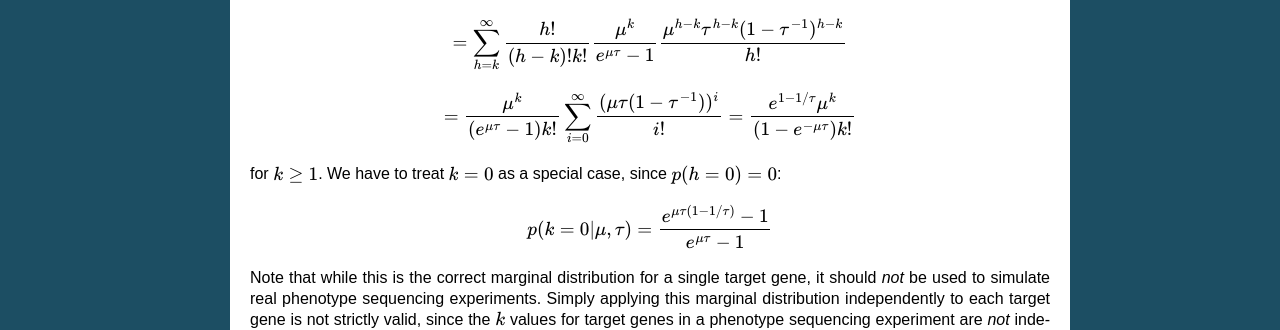
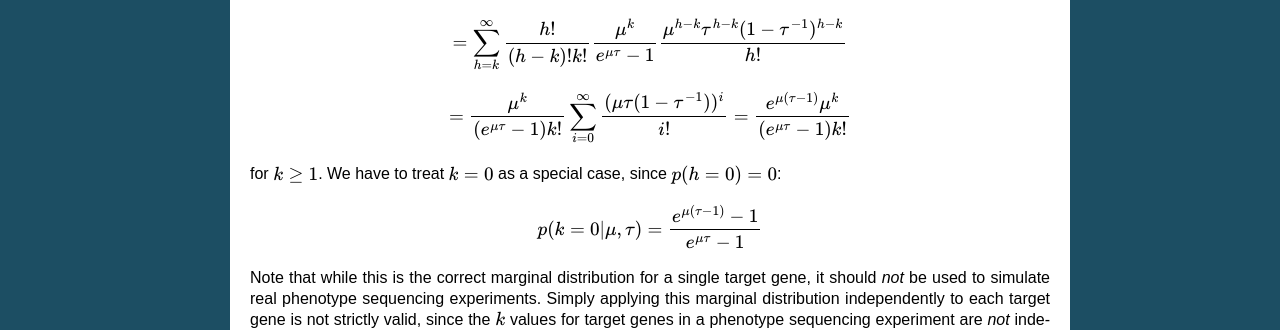
Before and after one commit to cjlee112/phenoseq, a Sphinx documentation site: the page built from doc/theory.rst, in a window 1280 px wide. Shown: the part 823-1153 px from the top of the page. Built offline with Sphinx 7.4.7, drawn with Linux system fonts in a browser that asks for light colours.

Commit message:
fixed math error in marginal distribution for k

```diff
--- a/doc/theory.rst
+++ b/doc/theory.rst
@@ -58,12 +58,12 @@ a binomial event with probability :math:`\theta=1/\tau`.
 
 .. math:: = \frac{\mu^k}{(e^{\mu\tau}-1)k!}
           \sum_{i=0}^{\infty}{\frac{(\mu\tau(1-\tau^{-1}))^i}{i!}}
-          = \frac{e^{1-1/\tau}\mu^k}{(1-e^{-\mu\tau})k!}
+          = \frac{e^{\mu(\tau-1)}\mu^k}{(e^{\mu\tau}-1)k!}
 
 for :math:`k \ge 1`.
 We have to treat :math:`k=0` as a special case, since :math:`p(h=0)=0`:
 
-.. math:: p(k=0|\mu,\tau) = \frac{e^{\mu\tau(1-1/\tau)} -1}{e^{\mu\tau}-1}
+.. math:: p(k=0|\mu,\tau) = \frac{e^{\mu(\tau-1)} -1}{e^{\mu\tau}-1}
 
 Note that while this is the correct marginal distribution for a single
 target gene, it should *not* be used to simulate real phenotype
```
